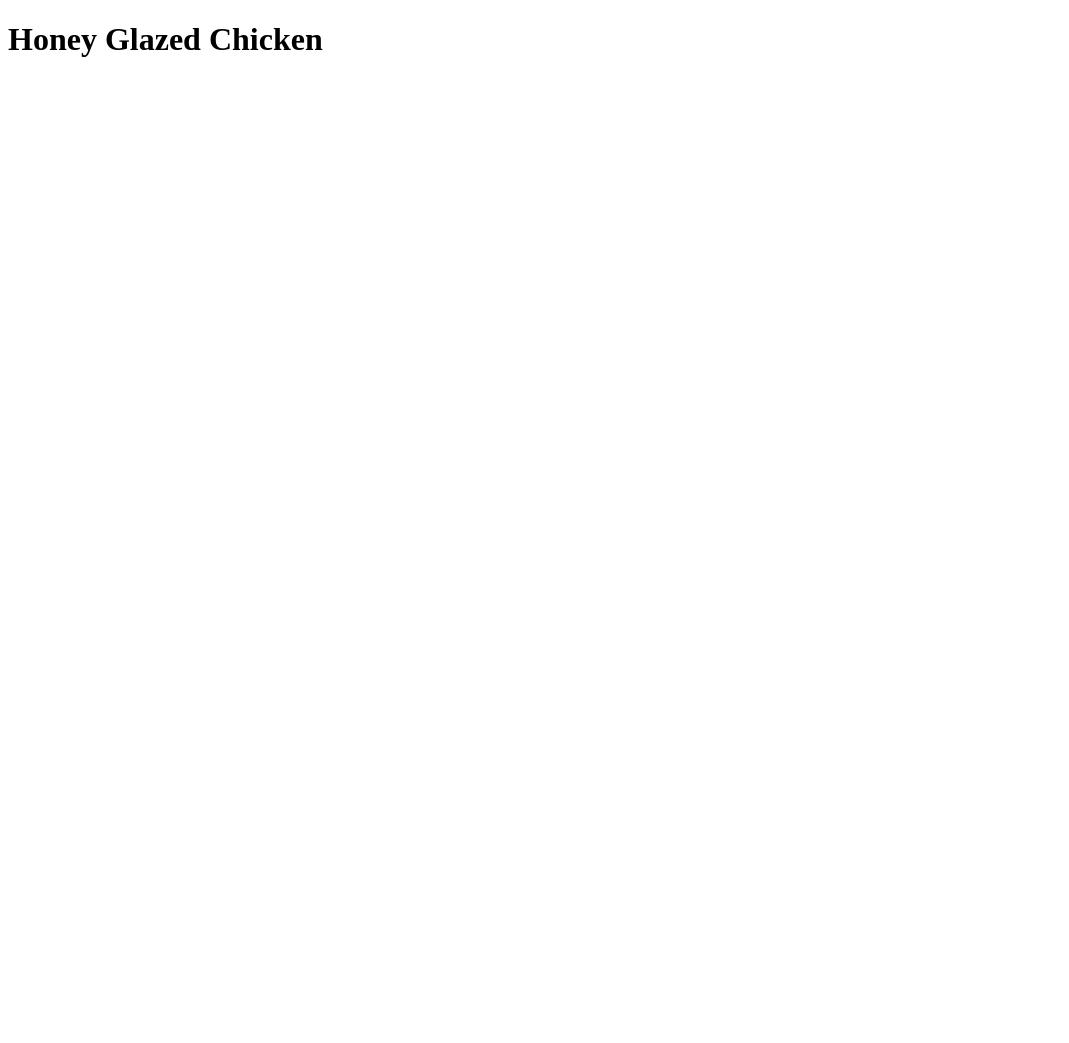
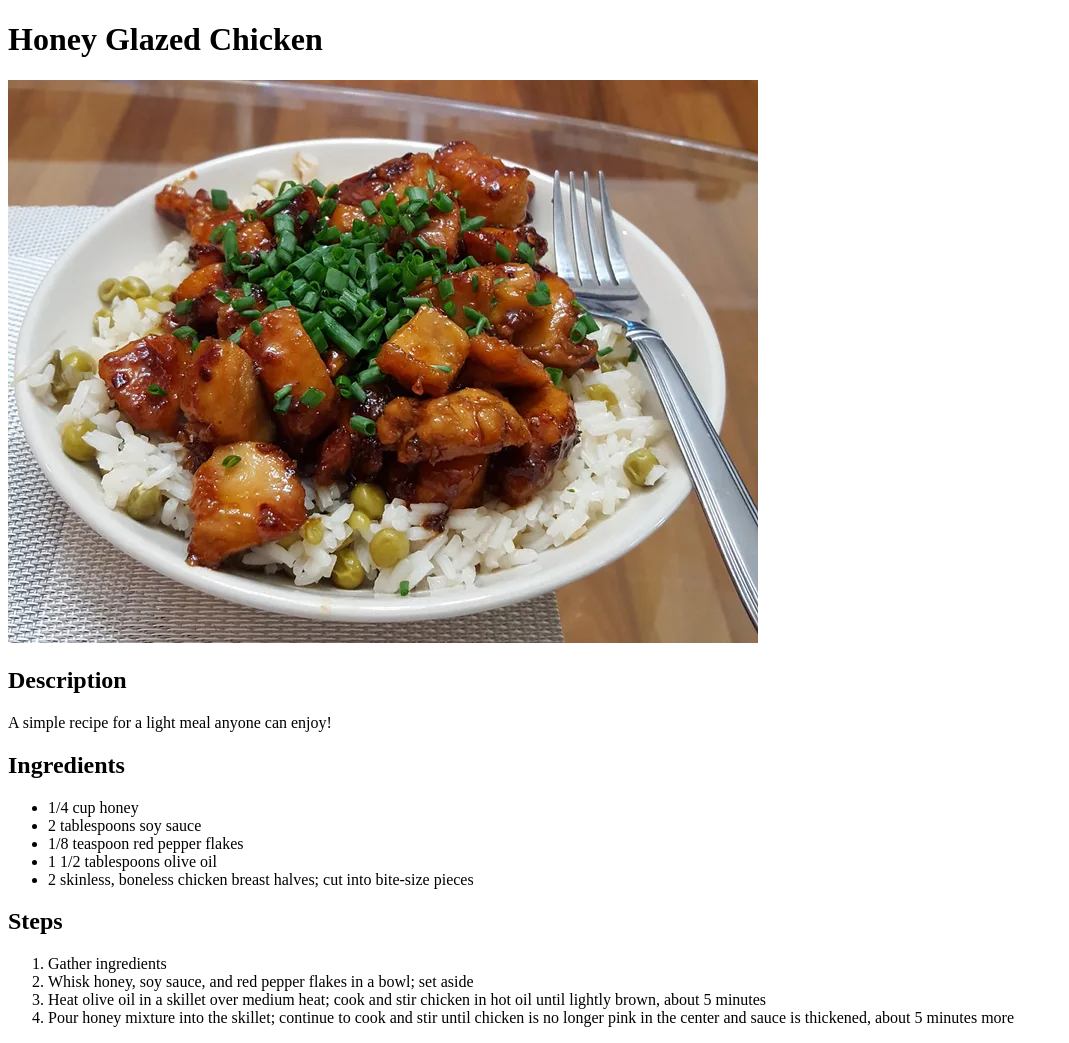
Before and after one commit to ConfidentlyAsh/odin-recipes, a plain HTML site: page recipes/honey-glazed-chicken.html in a window 1280 px wide. Shown: the whole page, without its empty margins (0-1069 px from the left). Before the commit the page ends 800 px from the top, so only its background shows below. Drawn offline with Linux system fonts and the light colour scheme.

Commit message:
feat: Fill in honey glazed chicken page

```diff
--- a/recipes/honey-glazed-chicken.html
+++ b/recipes/honey-glazed-chicken.html
@@ -8,6 +8,26 @@
 
 <body>
     <h1>Honey Glazed Chicken</h1>
+    <img src="../img/honey-glazed-chicken.jpg" alt="Honey glazed chicken in a bowl on a bed of white steamed rice">
+    <h2>Description</h2>
+    <p>A simple recipe for a light meal anyone can enjoy!</p>
+    <h2>Ingredients</h2>
+    <ul>
+        <li>1/4 cup honey</li>
+        <li>2 tablespoons soy sauce</li>
+        <li>1/8 teaspoon red pepper flakes</li>
+        <li>1 1/2 tablespoons olive oil</li>
+        <li>2 skinless, boneless chicken breast halves; cut into bite-size pieces</li>
+    </ul>
+    <h2>Steps</h2>
+    <ol>
+        <li>Gather ingredients</li>
+        <li>Whisk honey, soy sauce, and red pepper flakes in a bowl; set aside</li>
+        <li>Heat olive oil in a skillet over medium heat; cook and stir chicken in hot oil until lightly brown, about 5
+            minutes</li>
+        <li>Pour honey mixture into the skillet; continue to cook and stir until chicken is no longer pink in the center
+            and sauce is thickened, about 5 minutes more</li>
+    </ol>
 </body>
 
 </html>
```
Also changed, not shown: img/honey-glazed-chicken.jpg (added).
